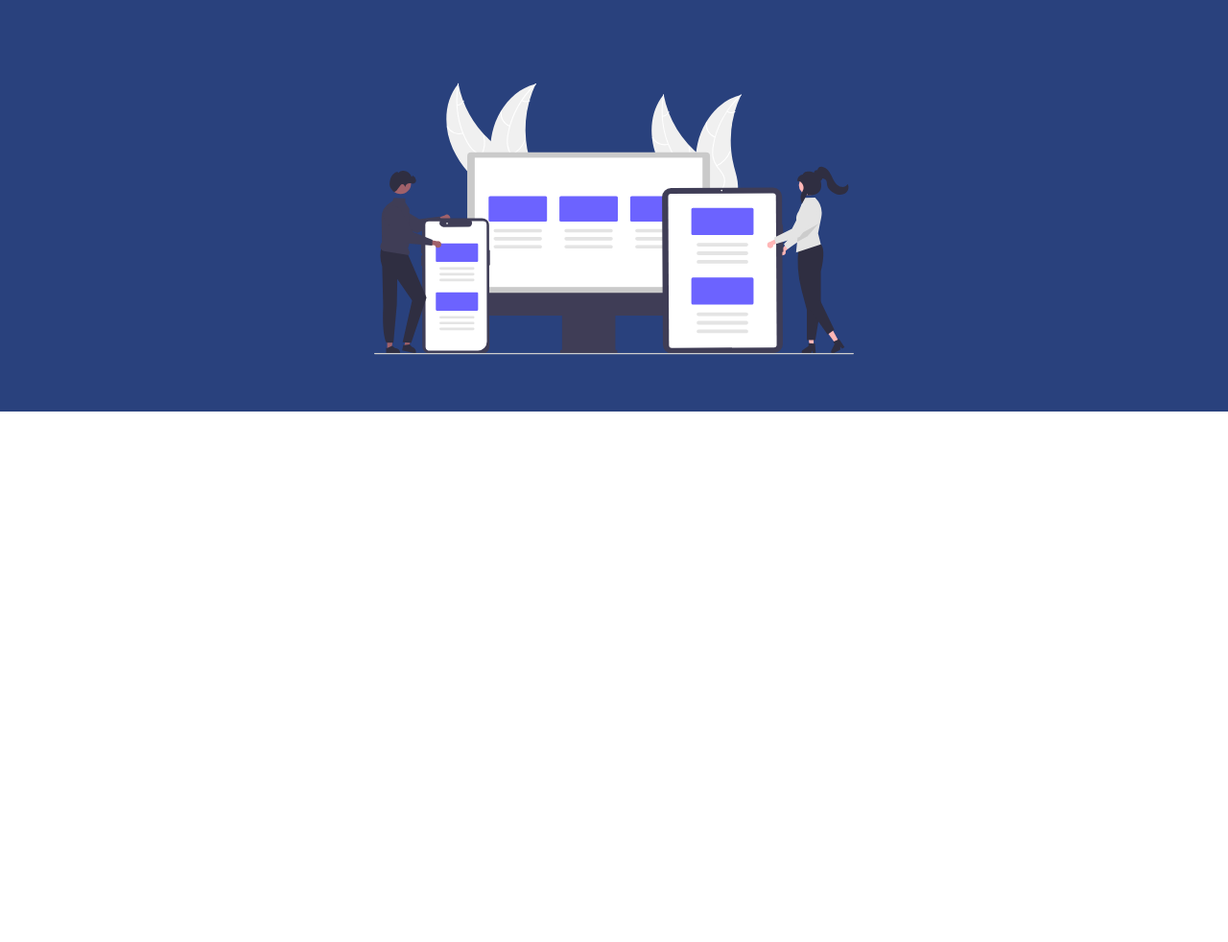
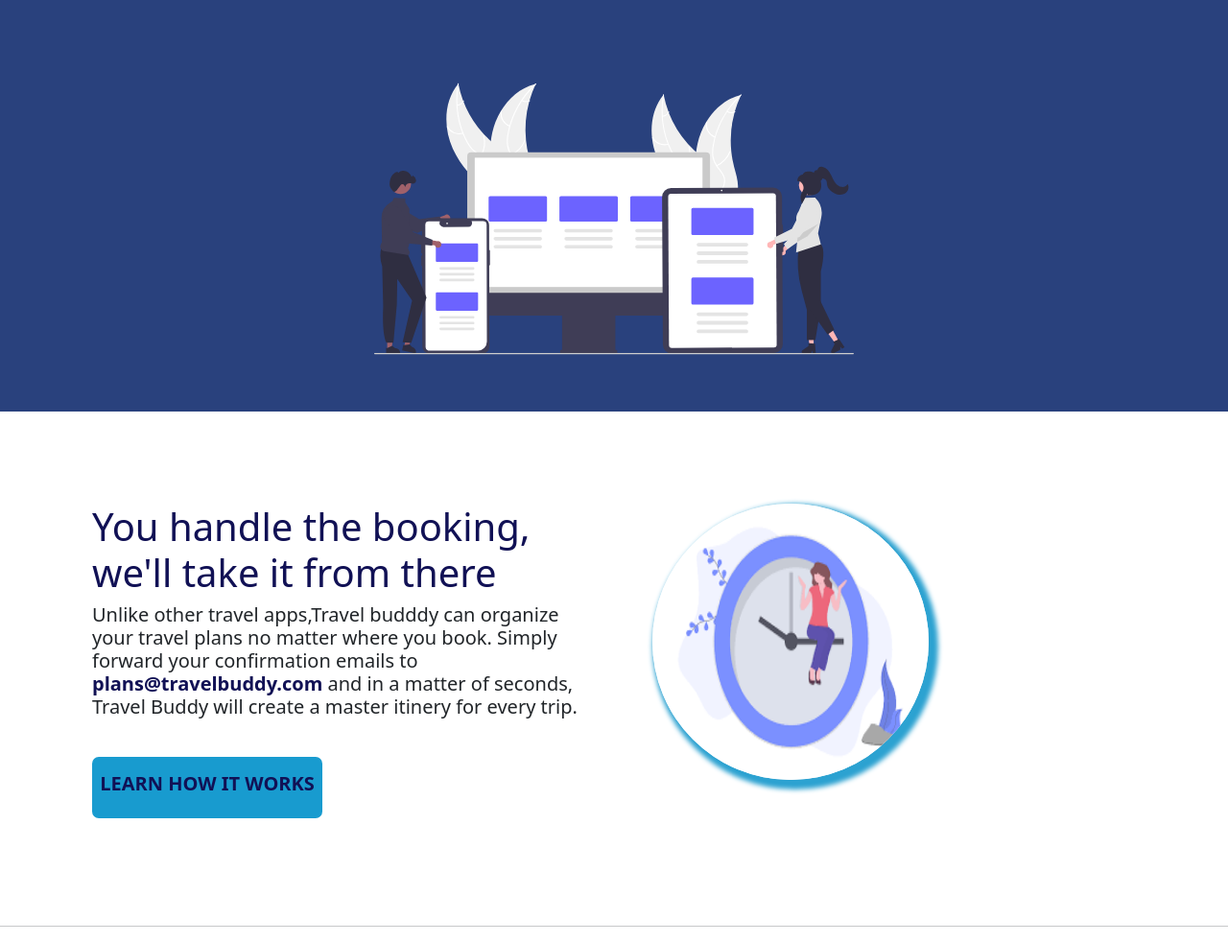
Before and after one commit to Emminex23/team-blue-page, a plain HTML site: page index.html in a window 1280 px wide. Shown: the part 277-1259 px from the top of the page at 96% size. Before the commit the page ends 800 px from the top, so only its background shows below. Drawn offline with nearby package versions, Linux system fonts and the light colour scheme.

Commit message:
Lynda commit

```diff
--- a/index.html
+++ b/index.html
@@ -78,10 +78,26 @@
 
     </section>
 
-      <!-- Ediana End -->
+<!-- Ediana End -->
+<!-- Lynda starts -->
+    <div class="main1">
+      <div class="section1">
+        <h1 class="handle">You handle the booking, <br> we'll take it from there</h1>
+        <h5>Unlike other travel apps,Travel budddy can organize <br> your travel  plans  no matter where you book. Simply <br> forward your confirmation emails to   <b class="plans">plans@travelbuddy.com</b> and  in a matter  of seconds, <br> Travel Buddy
+          will create a master itinery for every trip.</h5>
+        <button class="learn-how-it-works"><b>
+            <h5>LEARN HOW IT WORKS
+          </b></h5></button>
+      </div>
+      <div class="section2">
+        <img class="cartoon" src="./images/cartoon image.png" alt="">
+      </div>
+
+    </div>
+    <hr>
+<!-- Lynda ends -->
 
 
-    <!-- Lynda -->
 
     <!-- Mel -->
 
--- a/style.css
+++ b/style.css
@@ -32,3 +32,48 @@
 }
 
 /* Edy CSS End */
+/* lynda start */
+.main1{
+    background-color:white;
+    height: fit-content;
+    /* margin: 2.5rem; */
+    display: flex;
+    /* width: fit-content; */
+    padding: 6rem;
+
+}
+.learn-how-it-works{
+    color: rgb(17, 17, 85);
+    background-color: rgb(24, 155, 207);
+    border: none;
+    border-radius: 7px;
+    height: 2.5rem;
+    width: 15rem;
+    padding-top: 1rem;
+    padding-bottom: 3rem;
+    margin-top: 2rem;
+}
+.handle{
+    color: rgb(17, 17, 85);
+}
+.section1{
+    width: 50%;
+}
+.sction2{
+    width: 50%;
+}
+button :hover{
+    background-color:pink;
+    color: purple;
+}
+.cartoon{
+    box-shadow: 5px 5px 5px 5px rgb(44, 162, 209);
+    border-radius: 500px 500px 500px 500px ;
+    height: 18rem;
+    width:18rem ;
+    margin-left: 2.5rem;
+}
+.plans{
+    color: rgb(17, 17, 85);
+}
+/* lynda end */
```
Also changed, not shown: images/cartoon image.png (added).
